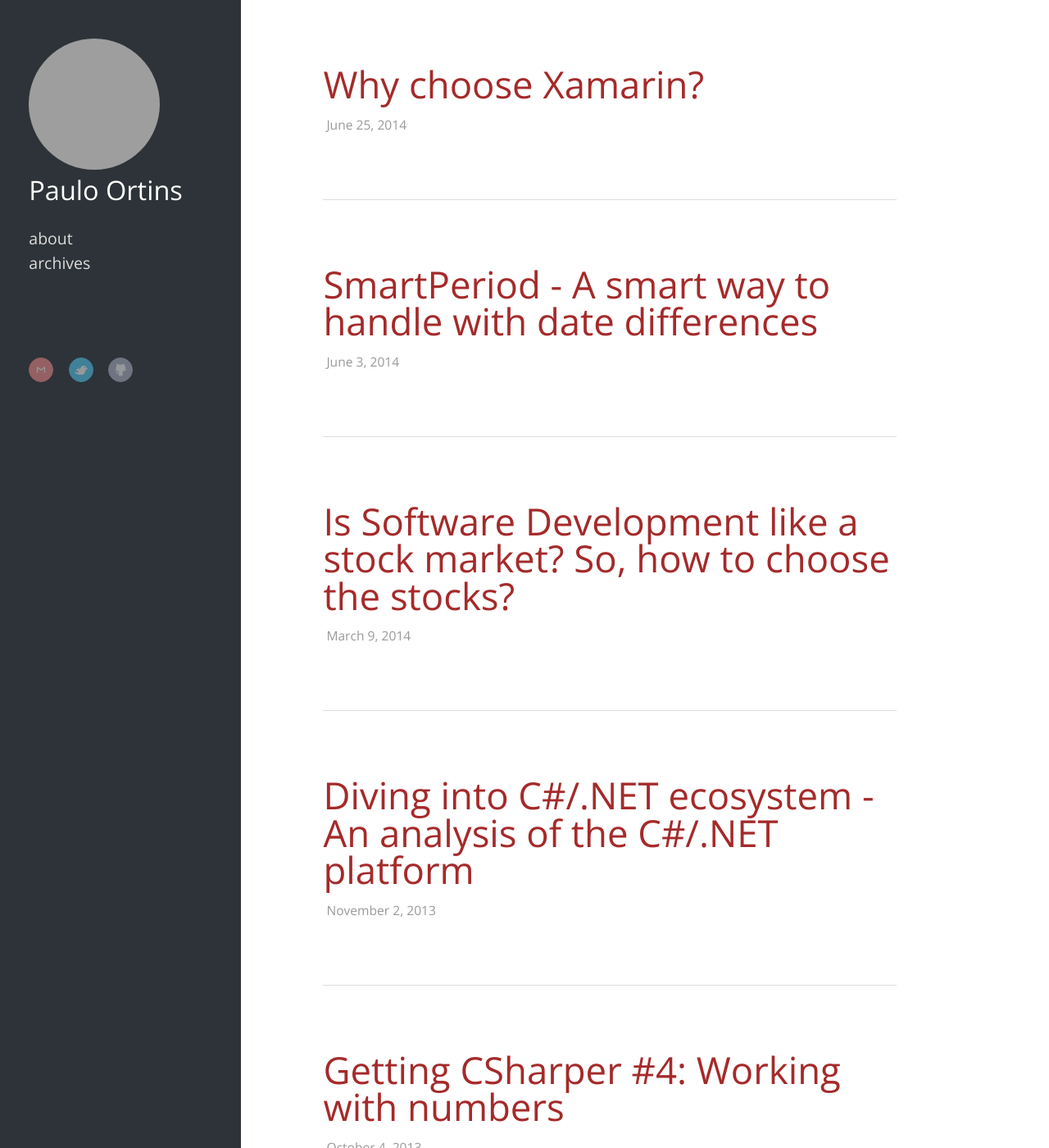
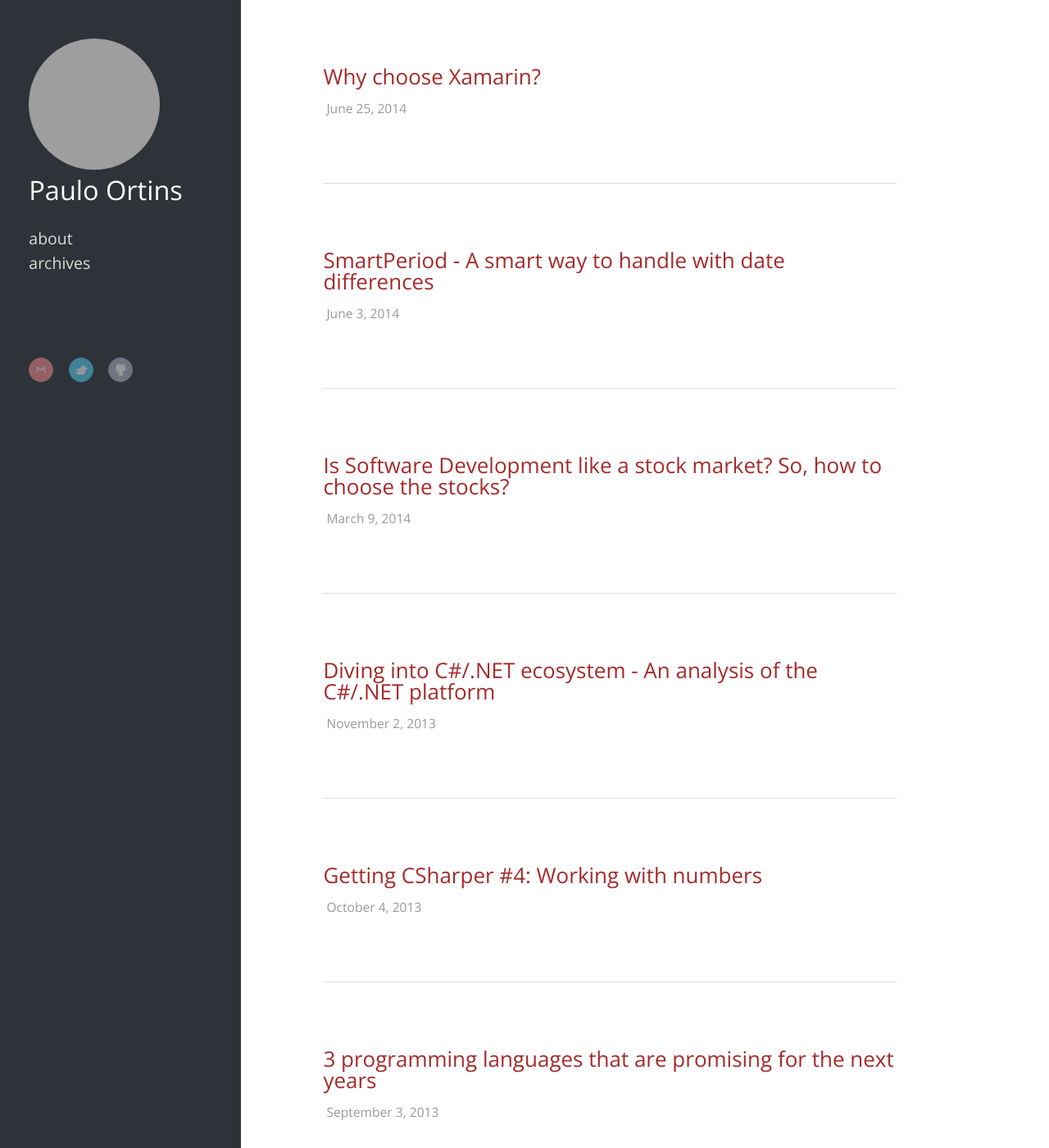
Before and after one commit to pauloortins/pauloortins.github.io, a Jekyll site: the page built from index.html, in a window 1280 px wide and 1400 px high. Shown: the whole window at 82% size. Built offline with Jekyll 4.4.1, drawn with Linux system fonts in a browser that asks for light colours; nearby versions of some CDN libraries; the list of posts is cut into pages by our own code; comment, search, counter and statistics services are not loaded; grey boxes are pictures that could not be loaded.

Commit message:
Change some css

```diff
--- a/_includes/article.html
+++ b/_includes/article.html
@@ -1,5 +1,5 @@
 {% if index %}
-	<h1 class="title" itemprop="name"><a href="{{ post.url }}" itemprop="url">{% if site.titlecase %}{{ post.title | titlecase }}{% else %}{{ post.title }}{% endif %}</a></h1>
+	<h1 class="title index-title" itemprop="name"><a href="{{ post.url }}" itemprop="url">{% if site.titlecase %}{{ post.title | titlecase }}{% else %}{{ post.title }}{% endif %}</a></h1>
 	{% include post_info.html %}
 	<div class="entry-content" itemprop="articleBody">
 		{{ excerpt }}
--- a/css/main.css
+++ b/css/main.css
@@ -633,3 +633,7 @@
 .archives li:before {
     content: '' !important;
 }
+
+#content article h1.index-title {
+    font-size: 2em;
+}
```
Also changed, not shown: 2 other files.
